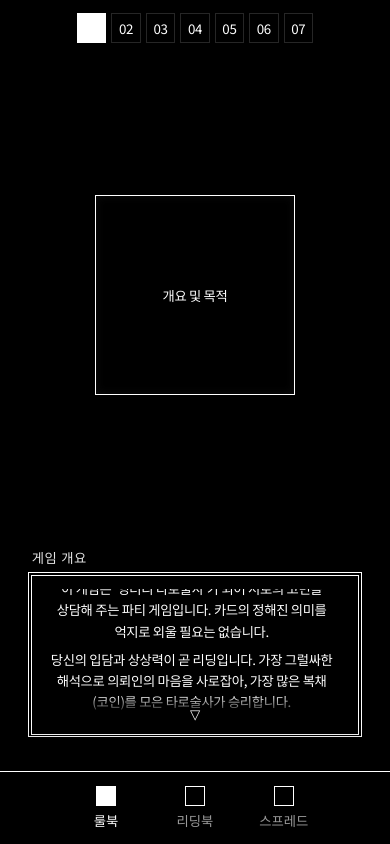
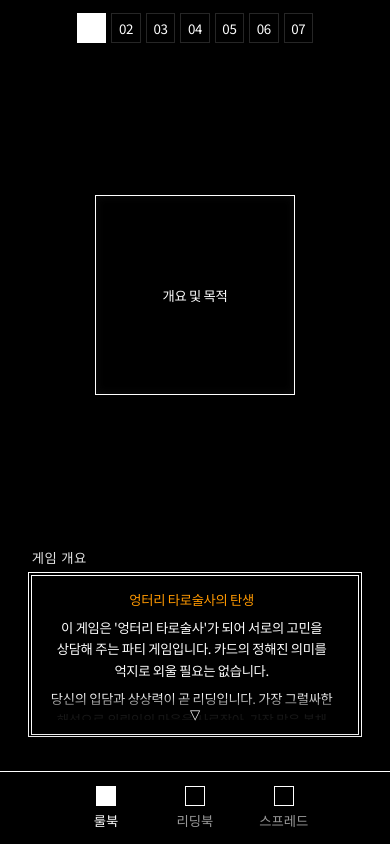
Before and after one commit to horangg/The-Fortune-Pack, a React (Vite) app: page / in a window 390 px wide. Both pictures are taken after a click on the button "룰북". Built offline with nearby package versions, Linux system fonts and the light colour scheme.

Commit message:
모바일 화면 최적화 및 잘림 현상 수정

```diff
--- a/src/App.tsx
+++ b/src/App.tsx
@@ -23,10 +23,10 @@ export default function App() {
   };
 
   return (
-    <div className="min-h-screen w-full bg-[#050505] flex items-center justify-center p-0 sm:p-4 md:p-6 antialiased text-[13px] selection:bg-white selection:text-white">
+    <div className="min-h-[100dvh] w-full bg-[#050505] flex items-center justify-center p-0 sm:p-4 md:p-6 antialiased text-[13px] selection:bg-white selection:text-white">
 
       {/* Mobile viewport container matching standard screen aspect ratios */}
-      <div id="retro-container" className="w-full max-w-[420px] h-screen sm:h-[840px] bg-black sm:border sm:border-white/20 text-white flex flex-col relative overflow-hidden shadow-2xl">
+      <div id="retro-container" className="w-full max-w-[420px] h-[100dvh] sm:h-[840px] bg-black sm:border sm:border-white/20 text-white flex flex-col relative overflow-hidden shadow-2xl">
 
         {/* Main interactive viewport */}
         <main className="flex-1 relative overflow-y-auto pb-28 custom-scrollbar bg-black">
--- a/src/components/RulebookTab.tsx
+++ b/src/components/RulebookTab.tsx
@@ -227,7 +227,7 @@ export const RulebookTab: React.FC = () => {
                   animate={{ opacity: 1, y: 0 }}
                   exit={{ opacity: 0, y: -4 }}
                   transition={{ duration: 0.15 }}
-                  className="w-full flex flex-col justify-center min-h-full"
+                  className="w-full flex flex-col min-h-full"
                 >
                   {slides[currentIndex].content}
                 </motion.div>
```
